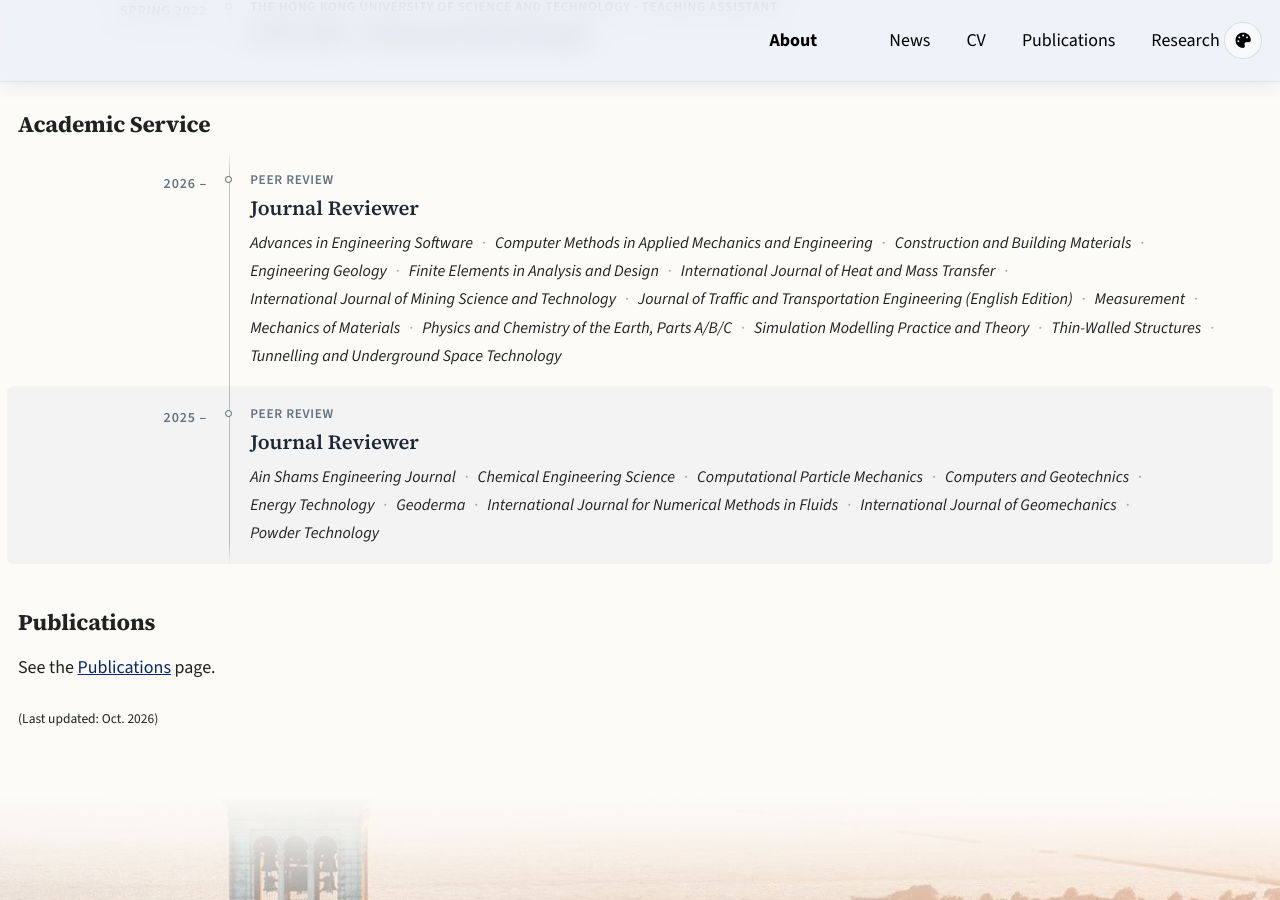
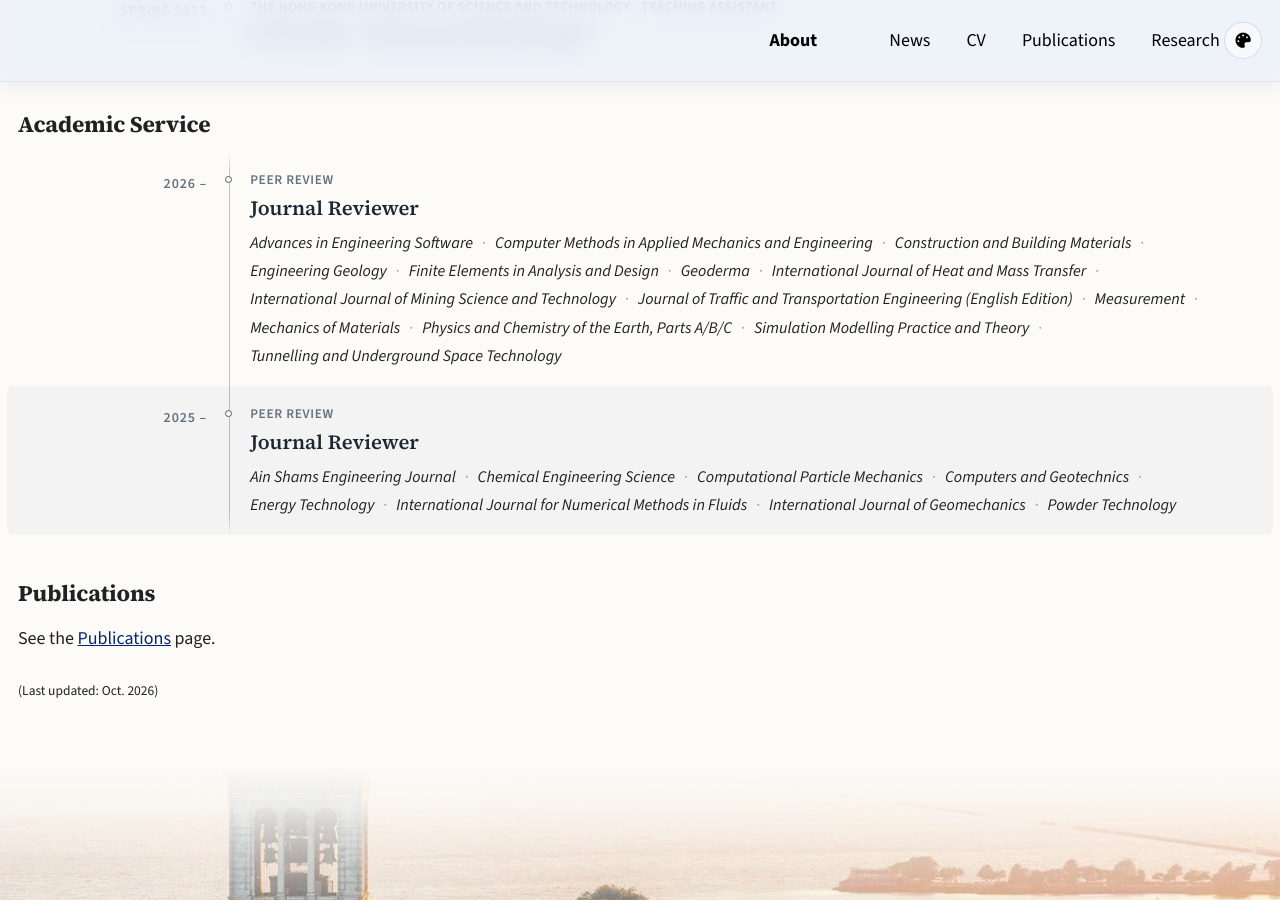
Before and after one commit to yujidu/yujidu.github.io, a Jekyll site: the page built from _pages/cv.md, in a window 1280 px wide and 900 px high, scrolled down 3509 px. Built offline with Jekyll 4.4.1, drawn with Linux system fonts in a browser that asks for light colours; a style sheet for code colours, icons or effects is not loaded.

Commit message:
CV: reviewer journals re-sorted into 2025 and 2026
Co-Authored-By: Claude Opus 5.5 <noreply@anthropic.com>
Claude-Session: https://claude.ai/code/session_01Vw9tGnbWFVNDt9UXvET6V8

```diff
--- a/_pages/cv.md
+++ b/_pages/cv.md
@@ -143,12 +143,12 @@ Academic Service
   <li class="cv-card"><span class="cv-timeline__date">2026 –</span><div class="cv-timeline__body">
     <div class="cv-card__eyebrow">Peer review</div>
     <strong class="cv-card__title">Journal Reviewer</strong>
-    <ul class="cv-journals"><li>Advances in Engineering Software</li><li>Computer Methods in Applied Mechanics and Engineering</li><li>Construction and Building Materials</li><li>Engineering Geology</li><li>Finite Elements in Analysis and Design</li><li>International Journal of Heat and Mass Transfer</li><li>International Journal of Mining Science and Technology</li><li>Journal of Traffic and Transportation Engineering (English Edition)</li><li>Measurement</li><li>Mechanics of Materials</li><li>Physics and Chemistry of the Earth, Parts A/B/C</li><li>Simulation Modelling Practice and Theory</li><li>Thin-Walled Structures</li><li>Tunnelling and Underground Space Technology</li></ul>
+    <ul class="cv-journals"><li>Advances in Engineering Software</li><li>Computer Methods in Applied Mechanics and Engineering</li><li>Construction and Building Materials</li><li>Engineering Geology</li><li>Finite Elements in Analysis and Design</li><li>Geoderma</li><li>International Journal of Heat and Mass Transfer</li><li>International Journal of Mining Science and Technology</li><li>Journal of Traffic and Transportation Engineering (English Edition)</li><li>Measurement</li><li>Mechanics of Materials</li><li>Physics and Chemistry of the Earth, Parts A/B/C</li><li>Simulation Modelling Practice and Theory</li><li>Tunnelling and Underground Space Technology</li></ul>
   </div></li>
   <li class="cv-card"><span class="cv-timeline__date">2025 –</span><div class="cv-timeline__body">
     <div class="cv-card__eyebrow">Peer review</div>
     <strong class="cv-card__title">Journal Reviewer</strong>
-    <ul class="cv-journals"><li>Ain Shams Engineering Journal</li><li>Chemical Engineering Science</li><li>Computational Particle Mechanics</li><li>Computers and Geotechnics</li><li>Energy Technology</li><li>Geoderma</li><li>International Journal for Numerical Methods in Fluids</li><li>International Journal of Geomechanics</li><li>Powder Technology</li></ul>
+    <ul class="cv-journals"><li>Ain Shams Engineering Journal</li><li>Chemical Engineering Science</li><li>Computational Particle Mechanics</li><li>Computers and Geotechnics</li><li>Energy Technology</li><li>International Journal for Numerical Methods in Fluids</li><li>International Journal of Geomechanics</li><li>Powder Technology</li></ul>
   </div></li>
 </ul>
 
```
